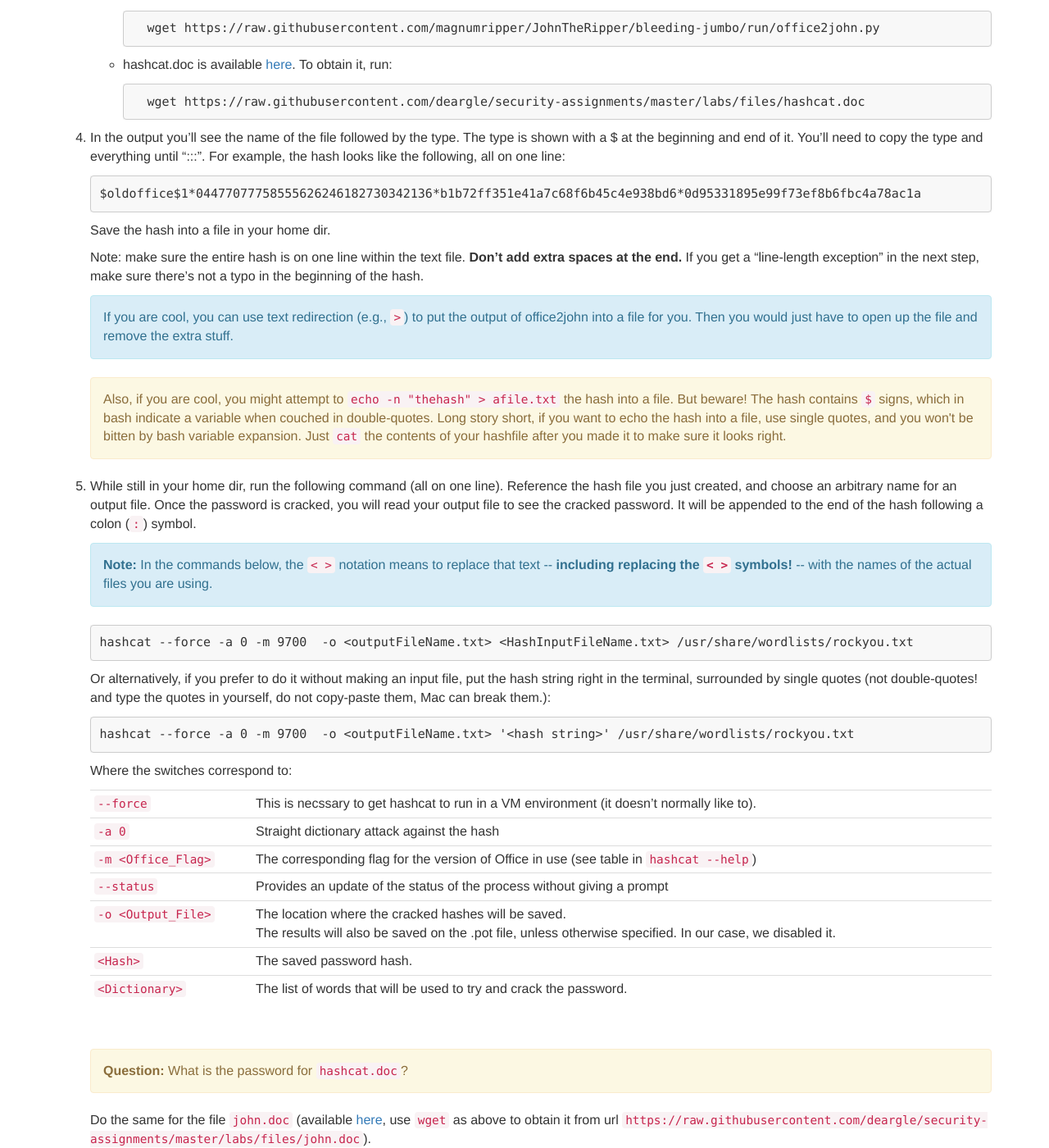
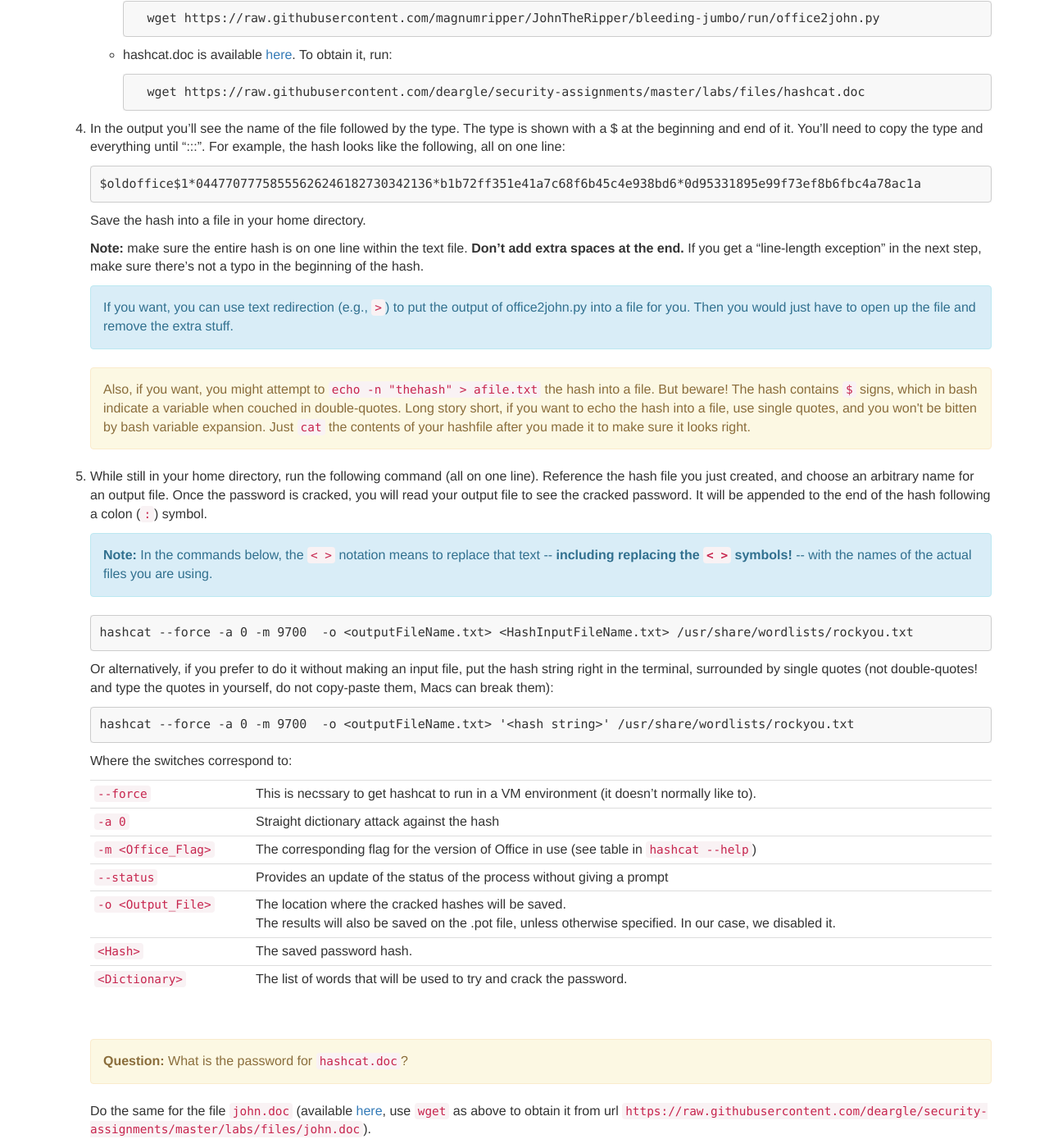
Before and after one commit to security-assignments/security-assignments.github.io, a Jekyll site: the page built from _labs/lab_password_cracking.md, in a window 1280 px wide and 1400 px high, scrolled down 3844 px. Shown: the whole window at 82% size. Built offline with Jekyll 4.4.1, drawn with Linux system fonts in a browser that asks for light colours; some of the changed text lies outside the part shown.

Commit message:
Updated password lab

```diff
--- a/_includes/vm-setup-boilerplate.html
+++ b/_includes/vm-setup-boilerplate.html
@@ -4,9 +4,9 @@
 
 <p>See <a href="{{'/labs/virtual-machines#setting-up-virtualbox-and-the-infoset-net-network' | relative_url }}">here</a> for instructions on setting up virtualbox for this class.</p>
 
-<div class='alert alert-info'><strong>Heads up!</strong> Be sure that you have created the <code>infosec-net</code> virtualbox network, as specified at the top of the above link, <i>before</i> importing the vm! It's not the end of the world if you don't, but it does require some extra work.</div>
+<div class='alert alert-info'><strong>Heads up!</strong> Be sure that you have created the <code>infosec-net</code> virtualbox network, as specified at the top of the above link, <i>before</i> importing the VM! It's not the end of the world if you don't, but it does require some extra work.</div>
 
-<p>This lab uses the following <a href='{{'/labs/virtual-machines#the-virtual-machines' | relative_url }}'>vms:</a></p>
+<p>This lab uses the following <a href='{{'/labs/virtual-machines#the-virtual-machines' | relative_url }}'>VMs:</a></p>
 
 <ul>
 {% for vm in page.vms %}
--- a/_labs/lab_password_cracking.md
+++ b/_labs/lab_password_cracking.md
@@ -21,9 +21,7 @@ description: hydra, hashcat, rockyou, hashcat rules, cewl wordlists
 
 2.	Try out different passwords to see how strong they are.
 
-    **Optional:** If you want to learn more about password strength estimation, see [this video and paper](https://www.usenix.org/conference/usenixsecurity16/technical-sessions/presentation/wheeler)
-
-
+    **Optional:** If you want to learn more about password strength estimation, see [this video and paper](https://www.usenix.org/conference/usenixsecurity16/technical-sessions/presentation/wheeler).
 
 # Part 2: Check an Account for a Prior Data Breach
 
@@ -39,10 +37,7 @@ description: hydra, hashcat, rockyou, hashcat rules, cewl wordlists
 
     Sign up to be notified when one of your accounts is breached in the future.
 
-{% include lab_question.html question="Was one of your accounts breached? If so, which one? Share an appropriately redacted version of your experience with haveibeenpwned on slack on
-<a href='https://infosecmanagement-f18.slack.com/messages/CD500PRNE'>#haveibeenpwned</a>" %}
-
-
+{% include lab_question.html question='Was one of your accounts breached? If so, which one(s)?' %}
 
 # Part 3. Sign-up for Two Factor Authentication
 
@@ -51,15 +46,11 @@ Visit [https://twofactorauth.org](https://twofactorauth.org) and browse through
 Sign up for 2FA for at least one account.
 
 
-{% include lab_question.html question='You will be asked to report whether or not you signed up for 2FA.' %}
-
-
-
-
+{% include lab_question.html question='Which service did you enable 2FA for?' %}
 
 # Part 4. Install and Set up a Password Manager
 
-If you're not already using one, set up a password manager. I recommend creating an account with [LastPass](https://www.lastpass.com/) (free, premium version $24 per year), or my favorite, [1Password](https://1password.com) (first six months free for students using this [link](https://www.studentappcentre.com/discounts/1password), $36 per year). See [here](https://thewirecutter.com/reviews/best-password-managers/) for a comparison of leading password managers.
+If you're not already using one, set up a password manager. I recommend creating an account with [LastPass](https://www.lastpass.com/) (free, or premium version $24 per year), or my favorite, [1Password](https://1password.com) (first six months free for students using this [link](https://www.studentappcentre.com/discounts/1password), $36 per year). See [here](https://thewirecutter.com/reviews/best-password-managers/) for a comparison of leading password managers.
 
 Next, install the browser extension for your password manager (see [here](https://lastpass.com/misc_download2.php) for LastPass; see [here](https://1password.com/downloads/mac/) for 1Password). With the browser extension installed, log into a website for which you have an account. Your password manager will ask to save the password after each login. Do this for three sites.
 
@@ -99,11 +92,11 @@ This attack uses `/usr/share/wordlists/rockyou.txt.gz`, which comprises all uniq
 
     Where:
 
-    * `hydra` is the password cracking tool to execute
-    * `-V` means verbose, and will show you the username and password combination being attempted
-    * `-l istheory` sets “istheory” as the login name. Note: that’s a lowercase ‘L.’
+    * `hydra` is the password cracking tool to execute.
+    * `-V` means verbose, and will show you the username and password combination being attempted.
+    * `-l istheory` sets “istheory” as the login name. **Note:** that’s a lowercase ‘L.’
     * `-P /usr/share/wordlists/rockyou.txt` is the password dictionary file to use.
-    * `https-get` means a GET request over HTTPS. Note that Hydra supports many protocols (e.g., ftp, ssh).
+    * `https-get` means a [GET request](https://www.w3schools.com/tags/ref_httpmethods.asp) over HTTPS. Note that Hydra supports many protocols (e.g., ftp, ssh).
     * `is.theorizeit.org/auth/` is the password-protected URL to be accessed.
 
 
@@ -158,24 +151,24 @@ then run the command, <code>brew install hashcat</code>.</p>
 
 		$oldoffice$1*04477077758555626246182730342136*b1b72ff351e41a7c68f6b45c4e938bd6*0d95331895e99f73ef8b6fbc4a78ac1a
 
-	Save the hash into a file in your home dir.
+	Save the hash into a file in your home directory.
 
-	Note: make sure the entire hash is on one line within the text file. **Don't add extra spaces at the end.**
+	**Note:** make sure the entire hash is on one line within the text file. **Don't add extra spaces at the end.**
 	If you get a "line-length exception" in the next step, make sure there's not a typo in the beginning of the hash.
 
-    <div class='alert alert-info'>If you are cool, you can use text redirection (e.g., <code>></code>) to put the output of office2john into a file for you. Then you would just have to open up the file and remove the extra stuff.</div>
-    <div class='alert alert-warning'>Also, if you are cool, you might attempt to <code>echo -n "thehash" > afile.txt</code> the hash into a file. But beware! The hash contains <code>$</code> signs, which in bash indicate
+    <div class='alert alert-info'>If you want, you can use text redirection (e.g., <code>></code>) to put the output of office2john.py into a file for you. Then you would just have to open up the file and remove the extra stuff.</div>
+    <div class='alert alert-warning'>Also, if you want, you might attempt to <code>echo -n "thehash" > afile.txt</code> the hash into a file. But beware! The hash contains <code>$</code> signs, which in bash indicate
     a variable when couched in double-quotes. Long story short, if you want to echo the hash into a file, use single quotes, and you won't be bitten by bash variable expansion. Just <code>cat</code> the contents of your hashfile after you made it to make sure it looks right.</div>
 
 
-6.  While still in your home dir, run the following command (all on one line). Reference the hash file you just created, and choose an arbitrary name for an output file. Once the password is cracked,
+6.  While still in your home directory, run the following command (all on one line). Reference the hash file you just created, and choose an arbitrary name for an output file. Once the password is cracked,
     you will read your output file to see the cracked password. It will be appended to the end of the hash following a colon (`:`) symbol.
 
     <div class='alert alert-info'><strong>Note: </strong>In the commands below, the <code>< ></code> notation means to replace that text -- <strong>including replacing the <code>< ></code> symbols! </strong> -- with the names of the actual files you are using.</div>
 
 		hashcat --force -a 0 -m 9700  -o <outputFileName.txt> <HashInputFileName.txt> /usr/share/wordlists/rockyou.txt
 
-	Or alternatively, if you prefer to do it without making an input file, put the hash string right in the terminal, surrounded by single quotes (not double-quotes! and type the quotes in yourself, do not copy-paste them, Mac can break them.):
+	Or alternatively, if you prefer to do it without making an input file, put the hash string right in the terminal, surrounded by single quotes (not double-quotes! and type the quotes in yourself, do not copy-paste them, Macs can break them):
 
 		hashcat --force -a 0 -m 9700  -o <outputFileName.txt> '<hash string>' /usr/share/wordlists/rockyou.txt
 
@@ -323,7 +316,7 @@ hashes. Ask me for a copy.
 <div class='alert alert-info'>Want even more practice? You can download the massive Troy Hunt haveibeenpwned SHA1 password hash list
 on the bottom of <a href='https://haveibeenpwned.com/Passwords'>this page</a>.</div>
 
-<div class='alert alert-info'>See <a href='https://github.com/danielmiessler/SecLists/tree/master/Passwords'>Daniel Miessler's wordlist collection</a> for more wordlists besides rockyou to try.</div>
+<div class='alert alert-info'>Also, see <a href='https://github.com/danielmiessler/SecLists/tree/master/Passwords'>Daniel Miessler's wordlist collection</a> for more wordlists besides RockYou to try.</div>
 
 
 
@@ -332,13 +325,13 @@ on the bottom of <a href='https://haveibeenpwned.com/Passwords'>this page</a>.</
 
 Refer again to the [benchmark output for a Brutalis](https://gist.github.com/epixoip/a83d38f412b4737e99bbef804a270c40).
 
-{% include lab_question.html question='How much slower is Hashcat in cracking bcrypt hashes compared to SHA1 hashes?' %}
+{% include lab_question.html question='How much slower is Hashcat in cracking Bcrypt hashes compared to SHA1 hashes?' %}
 
-Read about the bcrypt algorithm [here](https://en.wikipedia.org/wiki/Bcrypt#Algorithm), and also [here](https://stackoverflow.com/questions/6832445/how-can-bcrypt-have-built-in-salts)
+Read about the Bcrypt algorithm [here](https://en.wikipedia.org/wiki/Bcrypt#Algorithm), and also [here](https://stackoverflow.com/questions/6832445/how-can-bcrypt-have-built-in-salts)
 
-{% include lab_question.html question='Imagine that bcrypt is set to a work factor of 12. How many hashing rounds will Bcrypt go through to compute the final hash?' %}
+{% include lab_question.html question='Imagine that Bcrypt is set to a work factor of 12. How many hashing rounds will Bcrypt go through to compute the final hash?' %}
 
-{% include lab_question.html question='An attacker knows that a user generated their password using 8 random lowercase letters exclusively (so character space of 26, length of 8). On average, an attacker needs to try only half of all possible passwords in order to brute force the password. The attacker has access to a Brutalis. How long would it take to crack the password hash if SHA1 had been used? bcrypt with the benchmarks shown for brutalis?' %}
+{% include lab_question.html question='An attacker knows that a user generated their password using 8 random lowercase letters exclusively (so character space of 26, length of 8). On average, an attacker needs to try only half of all possible passwords in order to brute force the password. The attacker has access to a Brutalis. How long would it take to crack the password hash if SHA1 had been used? Bcrypt with the benchmarks shown for a Brutalis?' %}
 
 
 
```
Also changed, not shown: other parts of _labs/lab_password_cracking.md (+11 -9 lines).
